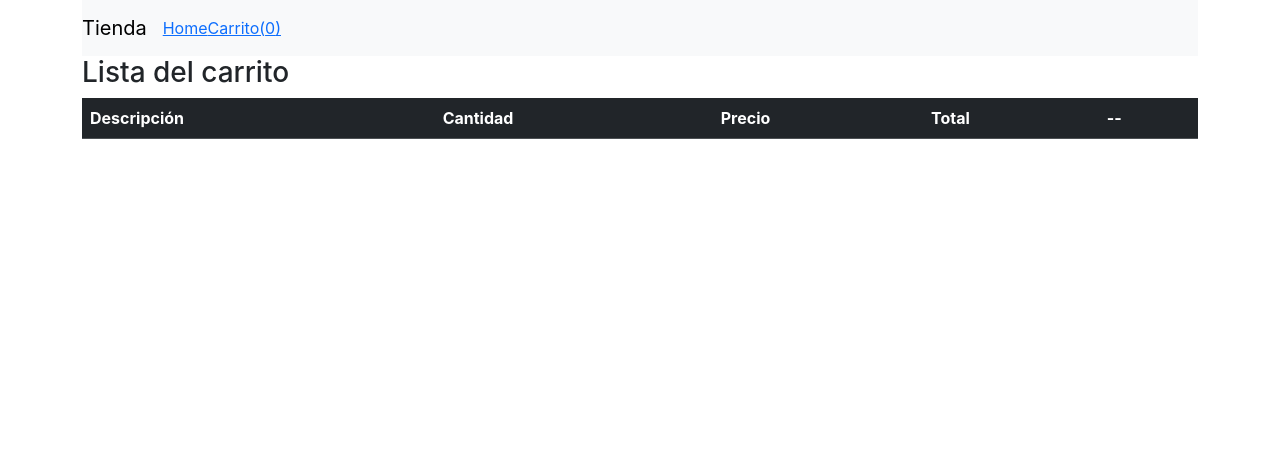
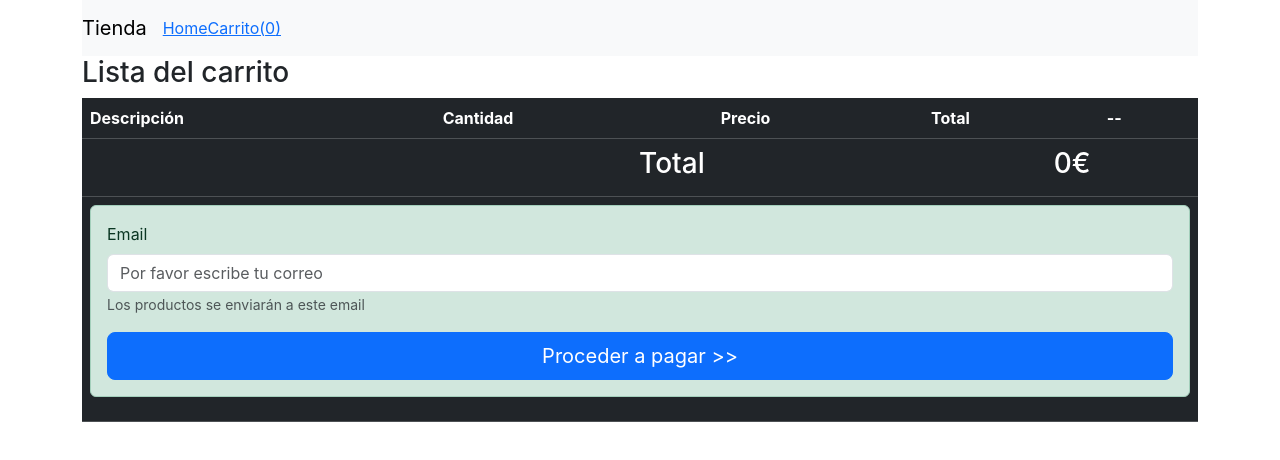
Before and after one commit to Rey-86/tienda, a React (Create React App) app: page /carrito in a window 1280 px wide. Shown: the top 460 px of the page. Built offline with nearby package versions, Linux system fonts and the light colour scheme.

Commit message:
formulario para pagar

```diff
--- a/src/componentes/App.js
+++ b/src/componentes/App.js
@@ -1,10 +1,11 @@
 import './App.css';
 import React from 'react';
-
 import Home from './Home';
 import Carrito from './Carrito';
 import NavbarLibros from './NavBarLibros';
 import { BrowserRouter as Router, Route, Routes } from 'react-router-dom';
+
+
 class App extends React.Component {
   constructor(props) {
     super(props);
@@ -45,7 +46,7 @@ class App extends React.Component {
           <NavbarLibros carrito={this.state.carrito.length} />
           <Routes>
             <Route path="/" exact element={<Home productos={this.state.productos} manejador={(p) => this.manejador(p)} />}></Route>
-            <Route path="/carrito" element={<Carrito cart={this.state.carrito} />}></Route>
+            <Route path="/carrito" element={<Carrito cart={this.state.carrito} eliminarProducto={(p)=>this.eliminarProducto(p)} />}></Route>
           </Routes>
         </div>
       </Router>
@@ -60,6 +61,13 @@ class App extends React.Component {
     }
 
   }
+
+  eliminarProducto(p){
+    const nuevoCarrito = [...this.state.carrito];
+    const filtrado=nuevoCarrito.filter(prod=>prod!==p);
+    this.setState({'carrito':filtrado});
+  }
 }
 
+
 export default App;
--- a/src/componentes/Carrito.js
+++ b/src/componentes/Carrito.js
@@ -1,5 +1,6 @@
 function Carrito(props) {
-
+    let total = 0;
+    props.cart.map(p => total+=parseFloat(p.cantidad*p.precio));
     return (
         <div>
             <h3>Lista del carrito</h3>
@@ -21,10 +22,39 @@ function Carrito(props) {
                             <td>{p.precio}</td>
                             <td>{p.cantidad*p.precio}€</td>
                             <td>
-
+                            <button onClick={()=>{props.eliminarProducto(p)}} class="btn btn-danger" type="submit" name="btnAccion" value="Eliminar">Eliminar</button>
                             </td>
                         </tr>
                     ))}
+
+                    <tr>
+                        <td colSpan={2} align="right">
+                            <h3>Total</h3>
+                        </td>
+                        <td colSpan={2} align="right">
+                            <h3>{total}€</h3>
+                        </td>
+                        <td></td>
+                    </tr>
+
+                    <tr>
+                    <td colSpan={5}>
+                        <form action="">
+                            <div class="alert alert-success" role="alert">
+                                <div class="mb-3">
+                                    <label for="" class="form-label">Email</label>
+                                    <input type="email" name="email" id="email" class="form-control" placeholder="Por favor escribe tu correo" aria-describedby="helpId" required/>
+                                    <small id="helpId" class="text-muted">Los productos se enviarán a este email</small>
+                                </div>
+                                <div class="d-grid gap-2">
+                                  <button type="submit" name="btnAccion" value="pagar" id="" class="btn btn-primary btn-lg btn-block">Proceder a pagar {'>>'}</button>
+                                </div>
+                            </div>
+
+
+                        </form>
+                    </td>
+                </tr>
                 </tbody>
             </table>
 
```
